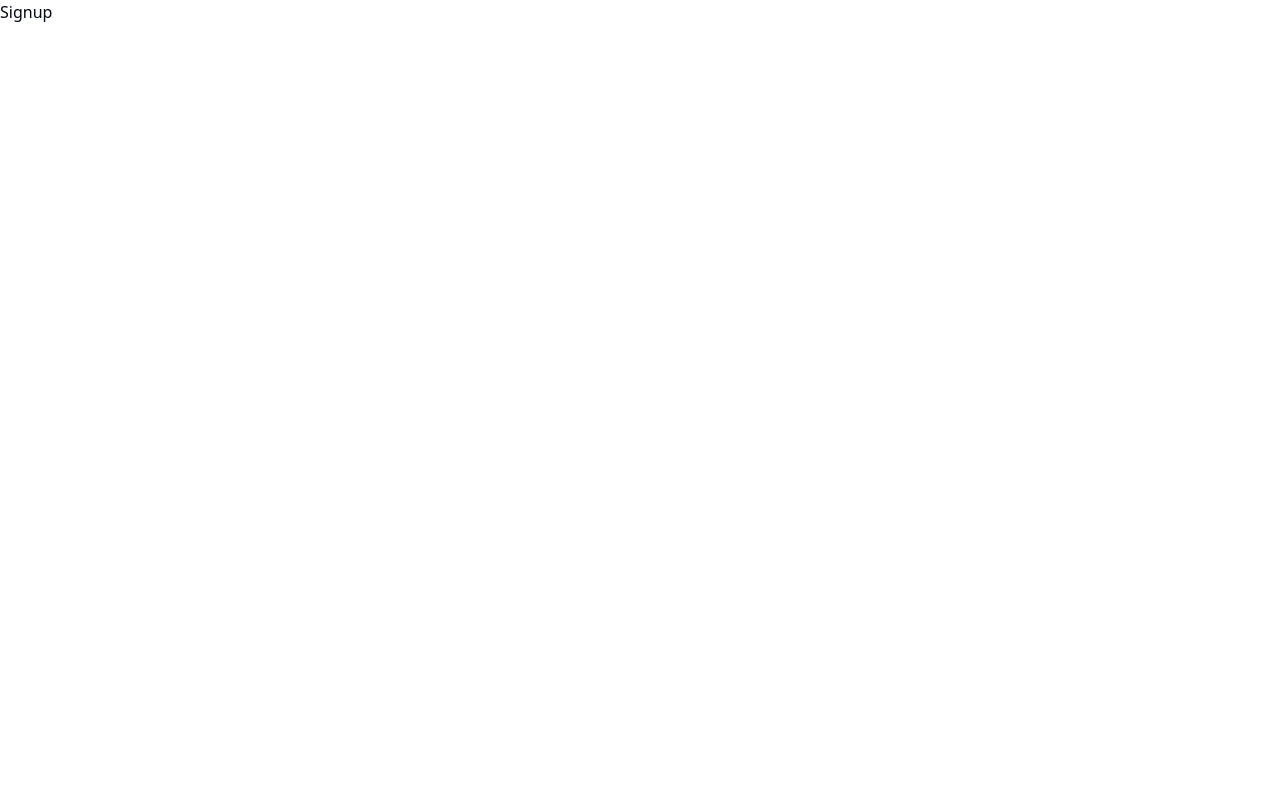
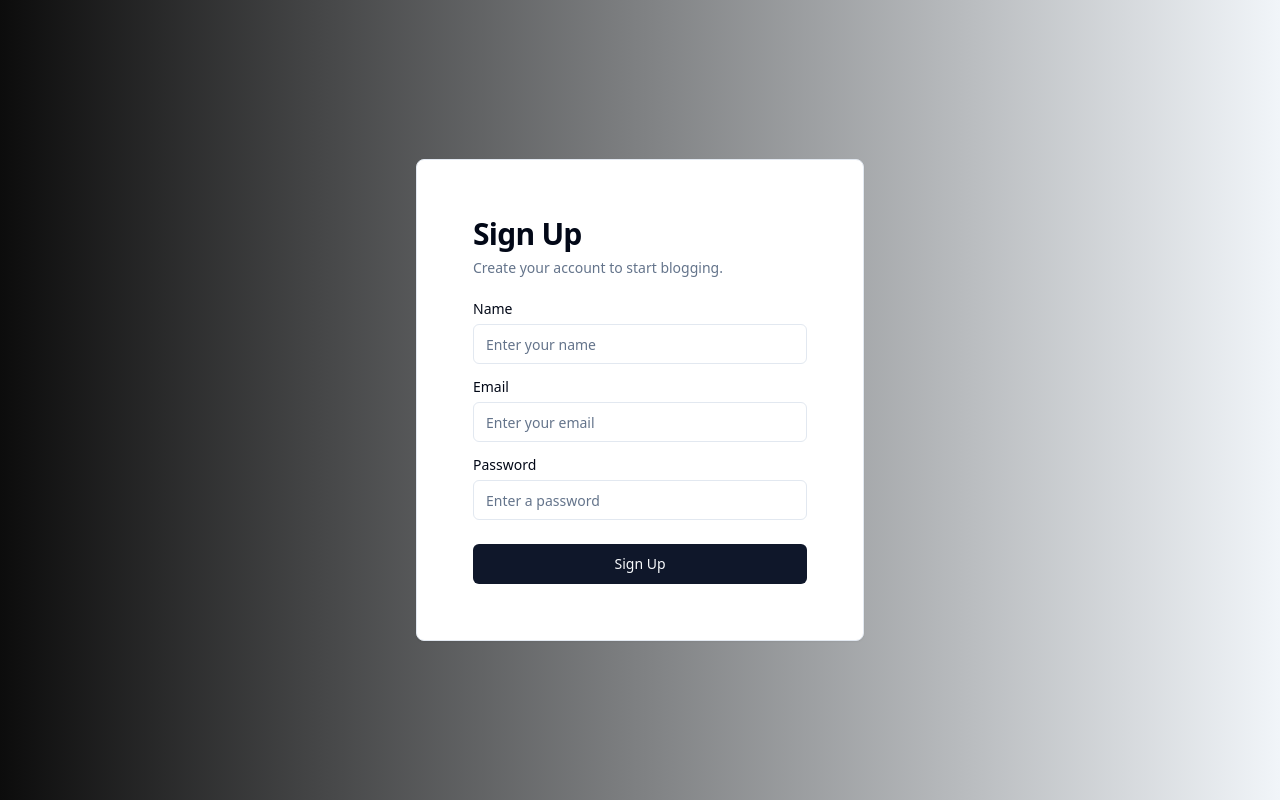
Before and after one commit to sahaniindrajit/Blog-website, a React (Vite) app in the folder frontend/: page /signup in a window 1280 px wide. Built offline with nearby package versions, Linux system fonts and the light colour scheme.

Commit message:
added signup comp

```diff
--- a/frontend/package.json
+++ b/frontend/package.json
@@ -10,6 +10,8 @@
     "preview": "vite preview"
   },
   "dependencies": {
+    "@radix-ui/react-label": "^2.1.0",
+    "@radix-ui/react-slot": "^1.1.0",
     "class-variance-authority": "^0.7.0",
     "clsx": "^2.1.1",
     "lucide-react": "^0.436.0",
--- a/frontend/src/App.tsx
+++ b/frontend/src/App.tsx
@@ -3,7 +3,7 @@
 import Home from './routes/Home'
 import Signup from './routes/Signup'
 import Signin from './routes/Signin'
-import Blog from './routes/blog'
+import Blog from './routes/Blog'
 
 function App() {
 
--- /dev/null
+++ b/frontend/src/components/ui/button.tsx
@@ -0,0 +1,56 @@
+import * as React from "react"
+import { Slot } from "@radix-ui/react-slot"
+import { cva, type VariantProps } from "class-variance-authority"
+
+import { cn } from "@/lib/utils"
+
+const buttonVariants = cva(
+  "inline-flex items-center justify-center whitespace-nowrap rounded-md text-sm font-medium ring-offset-background transition-colors focus-visible:outline-none focus-visible:ring-2 focus-visible:ring-ring focus-visible:ring-offset-2 disabled:pointer-events-none disabled:opacity-50",
+  {
+    variants: {
+      variant: {
+        default: "bg-primary text-primary-foreground hover:bg-primary/90",
+        destructive:
+          "bg-destructive text-destructive-foreground hover:bg-destructive/90",
+        outline:
+          "border border-input bg-background hover:bg-accent hover:text-accent-foreground",
+        secondary:
+          "bg-secondary text-secondary-foreground hover:bg-secondary/80",
+        ghost: "hover:bg-accent hover:text-accent-foreground",
+        link: "text-primary underline-offset-4 hover:underline",
+      },
+      size: {
+        default: "h-10 px-4 py-2",
+        sm: "h-9 rounded-md px-3",
+        lg: "h-11 rounded-md px-8",
+        icon: "h-10 w-10",
+      },
+    },
+    defaultVariants: {
+      variant: "default",
+      size: "default",
+    },
+  }
+)
+
+export interface ButtonProps
+  extends React.ButtonHTMLAttributes<HTMLButtonElement>,
+    VariantProps<typeof buttonVariants> {
+  asChild?: boolean
+}
+
+const Button = React.forwardRef<HTMLButtonElement, ButtonProps>(
+  ({ className, variant, size, asChild = false, ...props }, ref) => {
+    const Comp = asChild ? Slot : "button"
+    return (
+      <Comp
+        className={cn(buttonVariants({ variant, size, className }))}
+        ref={ref}
+        {...props}
+      />
+    )
+  }
+)
+Button.displayName = "Button"
+
+export { Button, buttonVariants }
--- /dev/null
+++ b/frontend/src/components/ui/card.tsx
@@ -0,0 +1,79 @@
+import * as React from "react"
+
+import { cn } from "@/lib/utils"
+
+const Card = React.forwardRef<
+  HTMLDivElement,
+  React.HTMLAttributes<HTMLDivElement>
+>(({ className, ...props }, ref) => (
+  <div
+    ref={ref}
+    className={cn(
+      "rounded-lg border bg-card text-card-foreground shadow-sm",
+      className
+    )}
+    {...props}
+  />
+))
+Card.displayName = "Card"
+
+const CardHeader = React.forwardRef<
+  HTMLDivElement,
+  React.HTMLAttributes<HTMLDivElement>
+>(({ className, ...props }, ref) => (
+  <div
+    ref={ref}
+    className={cn("flex flex-col space-y-1.5 p-6", className)}
+    {...props}
+  />
+))
+CardHeader.displayName = "CardHeader"
+
+const CardTitle = React.forwardRef<
+  HTMLParagraphElement,
+  React.HTMLAttributes<HTMLHeadingElement>
+>(({ className, ...props }, ref) => (
+  <h3
+    ref={ref}
+    className={cn(
+      "text-2xl font-semibold leading-none tracking-tight",
+      className
+    )}
+    {...props}
+  />
+))
+CardTitle.displayName = "CardTitle"
+
+const CardDescription = React.forwardRef<
+  HTMLParagraphElement,
+  React.HTMLAttributes<HTMLParagraphElement>
+>(({ className, ...props }, ref) => (
+  <p
+    ref={ref}
+    className={cn("text-sm text-muted-foreground", className)}
+    {...props}
+  />
+))
+CardDescription.displayName = "CardDescription"
+
+const CardContent = React.forwardRef<
+  HTMLDivElement,
+  React.HTMLAttributes<HTMLDivElement>
+>(({ className, ...props }, ref) => (
+  <div ref={ref} className={cn("p-6 pt-0", className)} {...props} />
+))
+CardContent.displayName = "CardContent"
+
+const CardFooter = React.forwardRef<
+  HTMLDivElement,
+  React.HTMLAttributes<HTMLDivElement>
+>(({ className, ...props }, ref) => (
+  <div
+    ref={ref}
+    className={cn("flex items-center p-6 pt-0", className)}
+    {...props}
+  />
+))
+CardFooter.displayName = "CardFooter"
+
+export { Card, CardHeader, CardFooter, CardTitle, CardDescription, CardContent }
--- /dev/null
+++ b/frontend/src/components/ui/input.tsx
@@ -0,0 +1,25 @@
+import * as React from "react"
+
+import { cn } from "@/lib/utils"
+
+export interface InputProps
+  extends React.InputHTMLAttributes<HTMLInputElement> {}
+
+const Input = React.forwardRef<HTMLInputElement, InputProps>(
+  ({ className, type, ...props }, ref) => {
+    return (
+      <input
+        type={type}
+        className={cn(
+          "flex h-10 w-full rounded-md border border-input bg-background px-3 py-2 text-sm ring-offset-background file:border-0 file:bg-transparent file:text-sm file:font-medium placeholder:text-muted-foreground focus-visible:outline-none focus-visible:ring-2 focus-visible:ring-ring focus-visible:ring-offset-2 disabled:cursor-not-allowed disabled:opacity-50",
+          className
+        )}
+        ref={ref}
+        {...props}
+      />
+    )
+  }
+)
+Input.displayName = "Input"
+
+export { Input }
--- /dev/null
+++ b/frontend/src/components/ui/label.tsx
@@ -0,0 +1,24 @@
+import * as React from "react"
+import * as LabelPrimitive from "@radix-ui/react-label"
+import { cva, type VariantProps } from "class-variance-authority"
+
+import { cn } from "@/lib/utils"
+
+const labelVariants = cva(
+  "text-sm font-medium leading-none peer-disabled:cursor-not-allowed peer-disabled:opacity-70"
+)
+
+const Label = React.forwardRef<
+  React.ElementRef<typeof LabelPrimitive.Root>,
+  React.ComponentPropsWithoutRef<typeof LabelPrimitive.Root> &
+    VariantProps<typeof labelVariants>
+>(({ className, ...props }, ref) => (
+  <LabelPrimitive.Root
+    ref={ref}
+    className={cn(labelVariants(), className)}
+    {...props}
+  />
+))
+Label.displayName = LabelPrimitive.Root.displayName
+
+export { Label }
--- a/frontend/src/routes/Signup.tsx
+++ b/frontend/src/routes/Signup.tsx
@@ -1,9 +1,39 @@
-import React from 'react'
 
-function Signup() {
+import { Card, CardHeader, CardTitle, CardDescription, CardContent, CardFooter } from "@/components/ui/card"
+import { Label } from "@/components/ui/label"
+import { Input } from "@/components/ui/input"
+import { Button } from "@/components/ui/button"
+
+export default function Signup() {
   return (
-    <div>Signup</div>
+    <div className="flex justify-center items-center h-screen bg-gradient-to-r from-[#0c0c0c] to-secondary">
+      <Card className="w-full max-w-md p-6 sm:p-8">
+        <CardHeader>
+          <CardTitle className="text-3xl font-bold">Sign Up</CardTitle>
+          <CardDescription>Create your account to start blogging.</CardDescription>
+        </CardHeader>
+        <CardContent>
+          <form className="space-y-4">
+            <div className="grid gap-2">
+              <Label htmlFor="name">Name</Label>
+              <Input id="name" placeholder="Enter your name" />
+            </div>
+            <div className="grid gap-2">
+              <Label htmlFor="email">Email</Label>
+              <Input id="email" type="email" placeholder="Enter your email" />
+            </div>
+            <div className="grid gap-2">
+              <Label htmlFor="password">Password</Label>
+              <Input id="password" type="password" placeholder="Enter a password" />
+            </div>
+          </form>
+        </CardContent>
+        <CardFooter>
+          <Button type="submit" className="w-full">
+            Sign Up
+          </Button>
+        </CardFooter>
+      </Card>
+    </div>
   )
 }
-
-export default Signup
```
Also changed, not shown: 1 other file (tests, documents, lock files or other folders).
